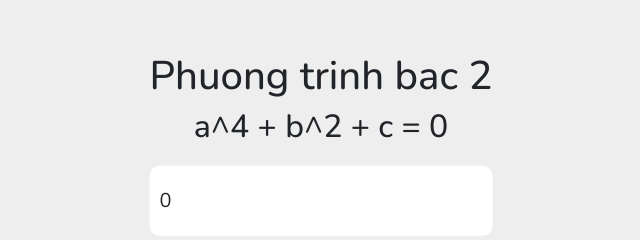
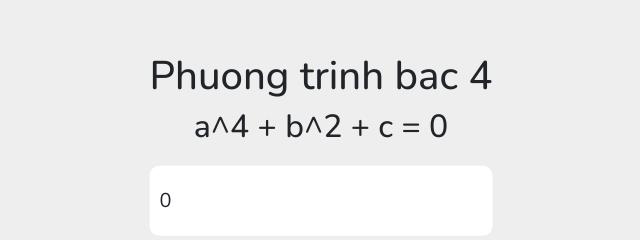
Before and after one commit to captainprox02/m4y-tjnk-tk0nq-mjnk, a plain HTML site: page phuong-trinh-bac-4.html in a window 1280 px wide. Shown: the part 112-352 px from the top of the page, 319-959 px from the left. Drawn offline with nearby package versions, Linux system fonts and the light colour scheme.

Commit message:
Update phuong-trinh-bac-4.html

```diff
--- a/phuong-trinh-bac-4.html
+++ b/phuong-trinh-bac-4.html
@@ -12,7 +12,7 @@
     <div class="wrapper">
 
         <center>
-            <h1>Phuong trinh bac 2</h1>
+            <h1>Phuong trinh bac 4</h1>
             <h2>a^4 + b^2 + c = 0</h2>
         </center>
         <p class="result" id="result">0</p>
```
